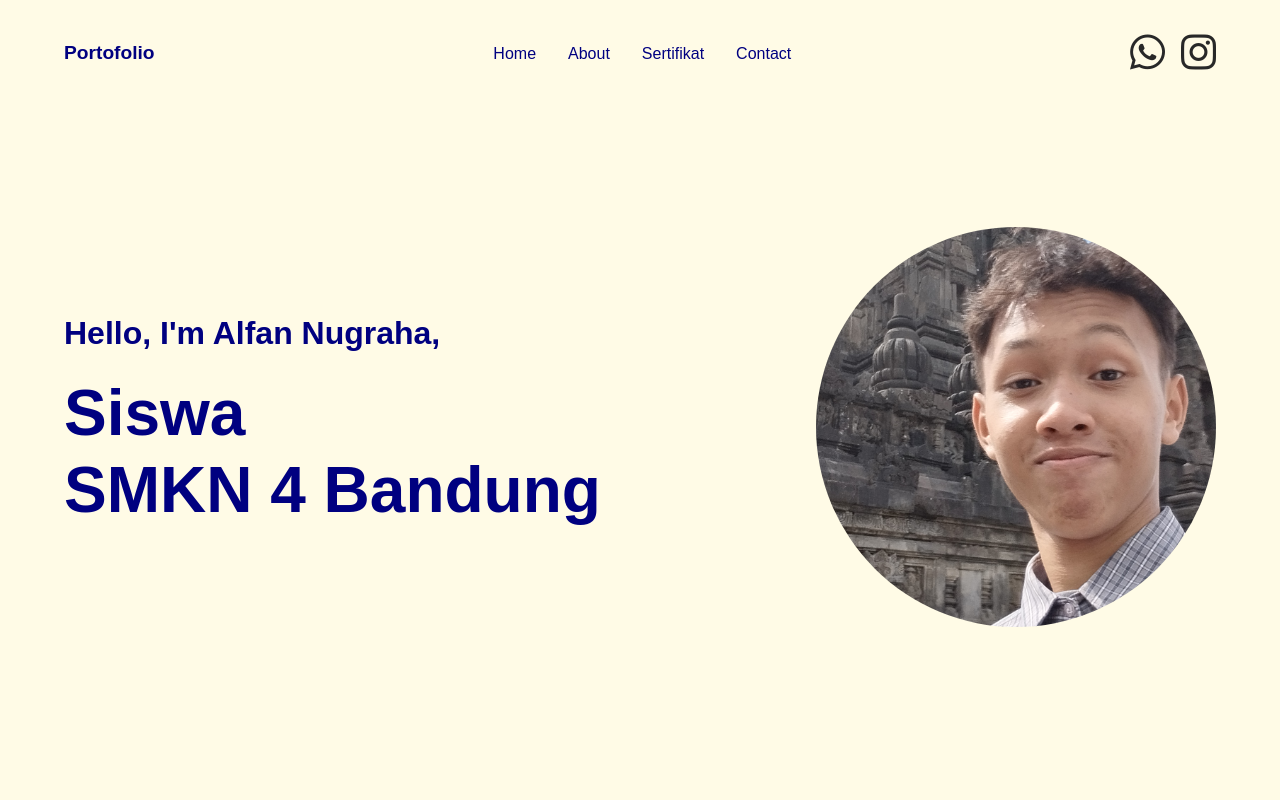
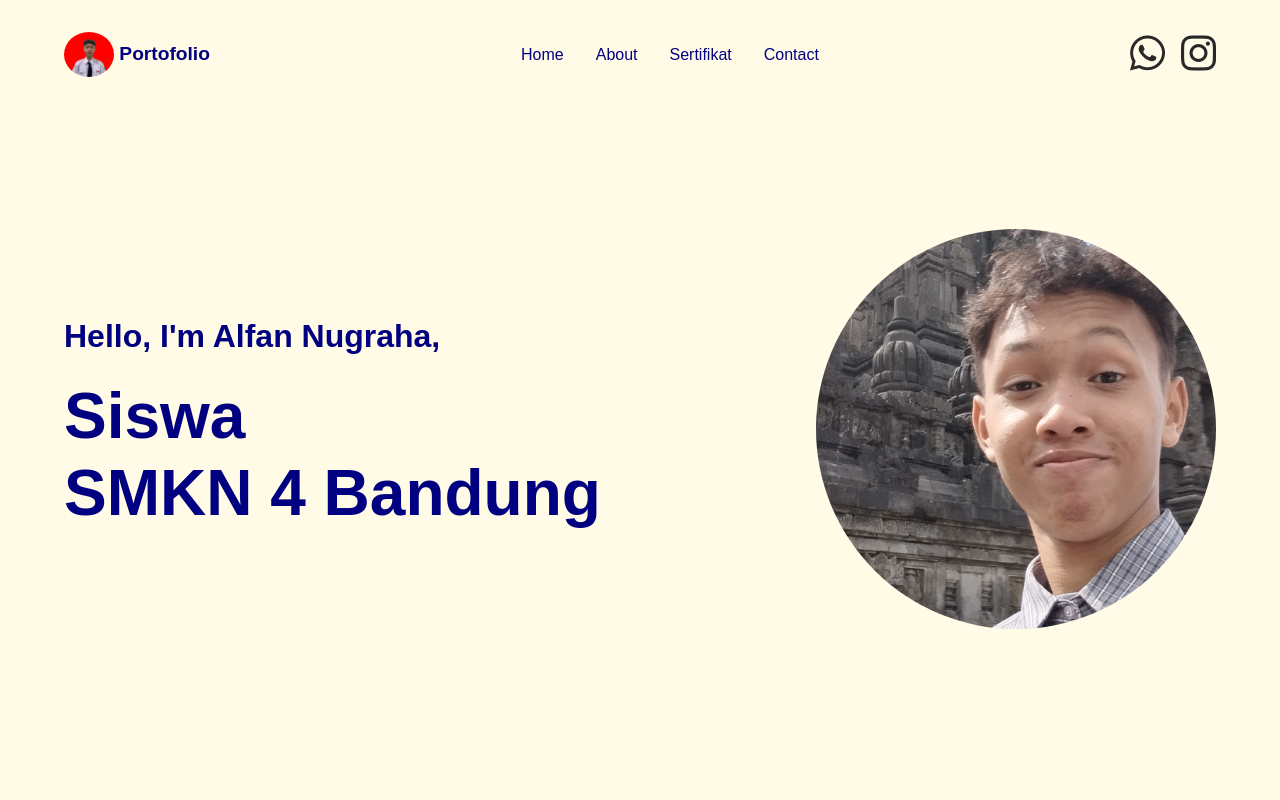
Before and after one commit to pannug03/portofolioalfann, a plain HTML site: page index.html in a window 1280 px wide. Shown: the top 800 px of the page. Drawn offline with Linux system fonts and the light colour scheme.

Commit message:
Update index.html

```diff
--- a/index.html
+++ b/index.html
@@ -10,7 +10,7 @@
 </head>
 <body>
     <nav class="navvv">
-        <div class="logo">Portofolio</div>
+        <div class="logo"><img src="foto_cv-removebg-preview.png" alt="logo" width="50px" align="center" class="alfan">    Portofolio</div>
         <div class="menu">
             <a href="#home">Home</a>
             <a href="#about">About</a>
```
